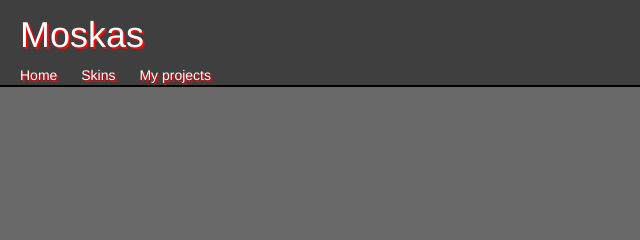
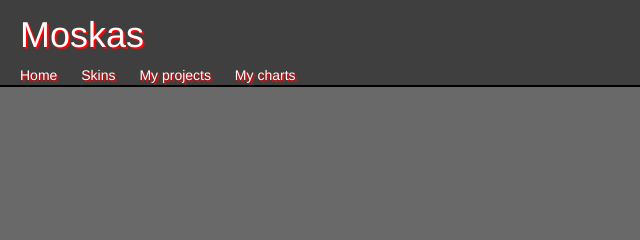
Before and after one commit to Moskas/moskas.github.io, a plain HTML site: page index.html in a window 1280 px wide. Shown: the top 240 px of the page, 0-640 px from the left. Drawn offline with nearby package versions, Linux system fonts and the light colour scheme.

Commit message:
Update index.html

```diff
--- a/index.html
+++ b/index.html
@@ -15,6 +15,7 @@
         <a href="https://moskas.github.io/" class="menu">Home</a>
         <a href="https://moskas.github.io/skins" class="menu">Skins</a>
         <a href="https://github.com/Moskas?tab=repositories" class="menu">My projects</a>
+        <a href="https://moskas.github.io/chart" class="menu">My charts</a>
     </div>
     <main>
 
```
